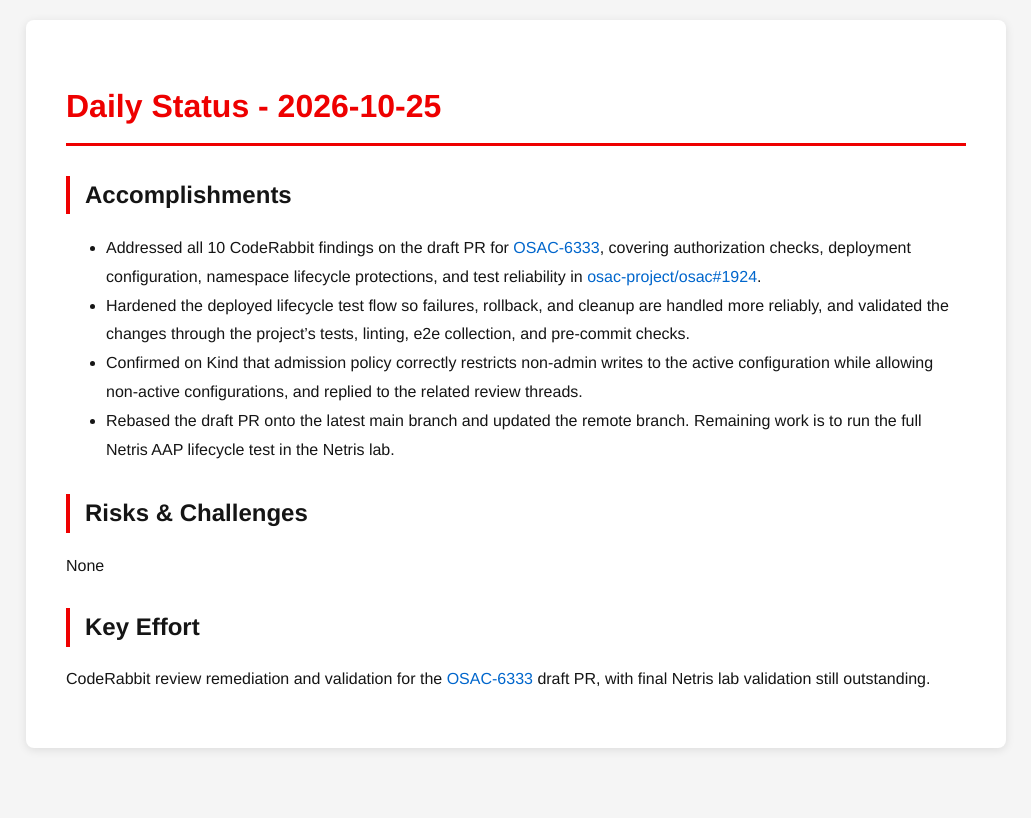
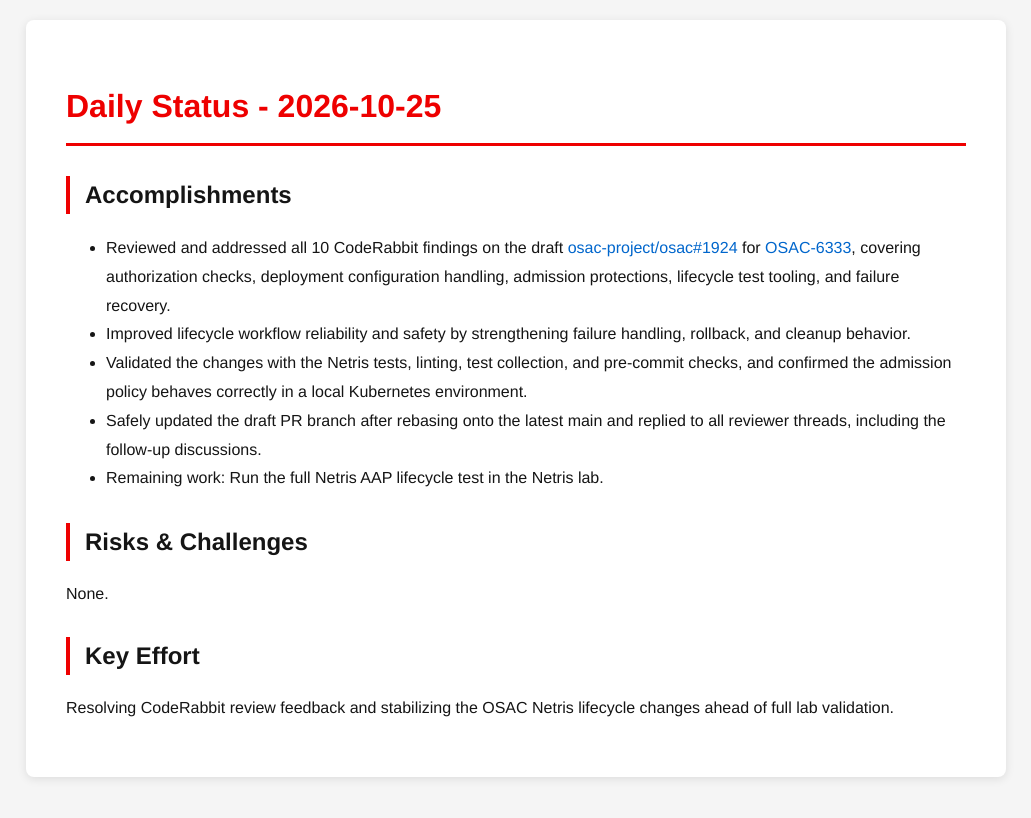
Before and after one commit to tzvatot/daily-status, a Jekyll site: the page built from 2026-10-25.md, in a window 1280 px wide. Shown: the top 818 px of the page, without its empty margins (124-1155 px from the left). Built offline with Jekyll 4.4.1, drawn with Linux system fonts in a browser that asks for light colours.

Commit message:
Daily status update - 2026-10-25

```diff
--- a/2026-10-25.md
+++ b/2026-10-25.md
@@ -7,13 +7,14 @@
 # Daily Status - 2026-10-25
 
 ## Accomplishments
-- Addressed all 10 CodeRabbit findings on the draft PR for [OSAC-6333](https://redhat.atlassian.net/browse/OSAC-6333), covering authorization checks, deployment configuration, namespace lifecycle protections, and test reliability in [osac-project/osac#1924](https://github.com/osac-project/osac/pull/1924).
-- Hardened the deployed lifecycle test flow so failures, rollback, and cleanup are handled more reliably, and validated the changes through the project’s tests, linting, e2e collection, and pre-commit checks.
-- Confirmed on Kind that admission policy correctly restricts non-admin writes to the active configuration while allowing non-active configurations, and replied to the related review threads.
-- Rebased the draft PR onto the latest main branch and updated the remote branch. Remaining work is to run the full Netris AAP lifecycle test in the Netris lab.
+- Reviewed and addressed all 10 CodeRabbit findings on the draft [osac-project/osac#1924](https://github.com/osac-project/osac/pull/1924) for [OSAC-6333](https://redhat.atlassian.net/browse/OSAC-6333), covering authorization checks, deployment configuration handling, admission protections, lifecycle test tooling, and failure recovery.
+- Improved lifecycle workflow reliability and safety by strengthening failure handling, rollback, and cleanup behavior.
+- Validated the changes with the Netris tests, linting, test collection, and pre-commit checks, and confirmed the admission policy behaves correctly in a local Kubernetes environment.
+- Safely updated the draft PR branch after rebasing onto the latest main and replied to all reviewer threads, including the follow-up discussions.
+- Remaining work: Run the full Netris AAP lifecycle test in the Netris lab.
 
 ## Risks & Challenges
-None
+None.
 
 ## Key Effort
-CodeRabbit review remediation and validation for the [OSAC-6333](https://redhat.atlassian.net/browse/OSAC-6333) draft PR, with final Netris lab validation still outstanding.
+Resolving CodeRabbit review feedback and stabilizing the OSAC Netris lifecycle changes ahead of full lab validation.
```
